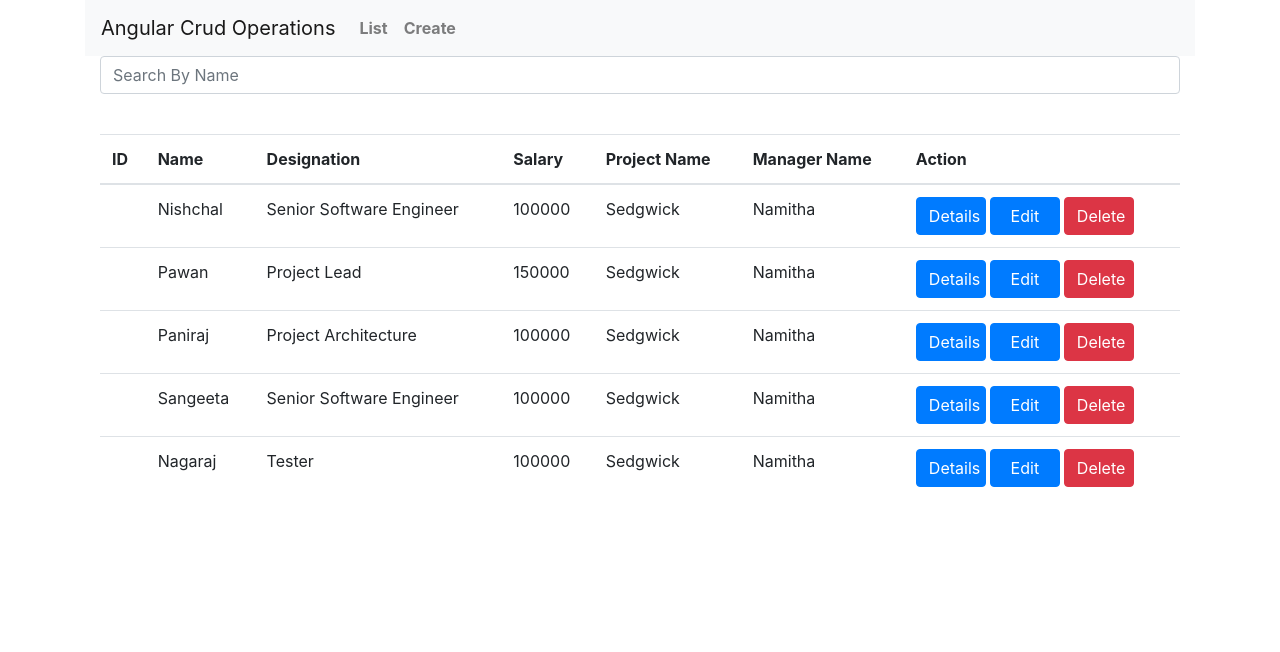
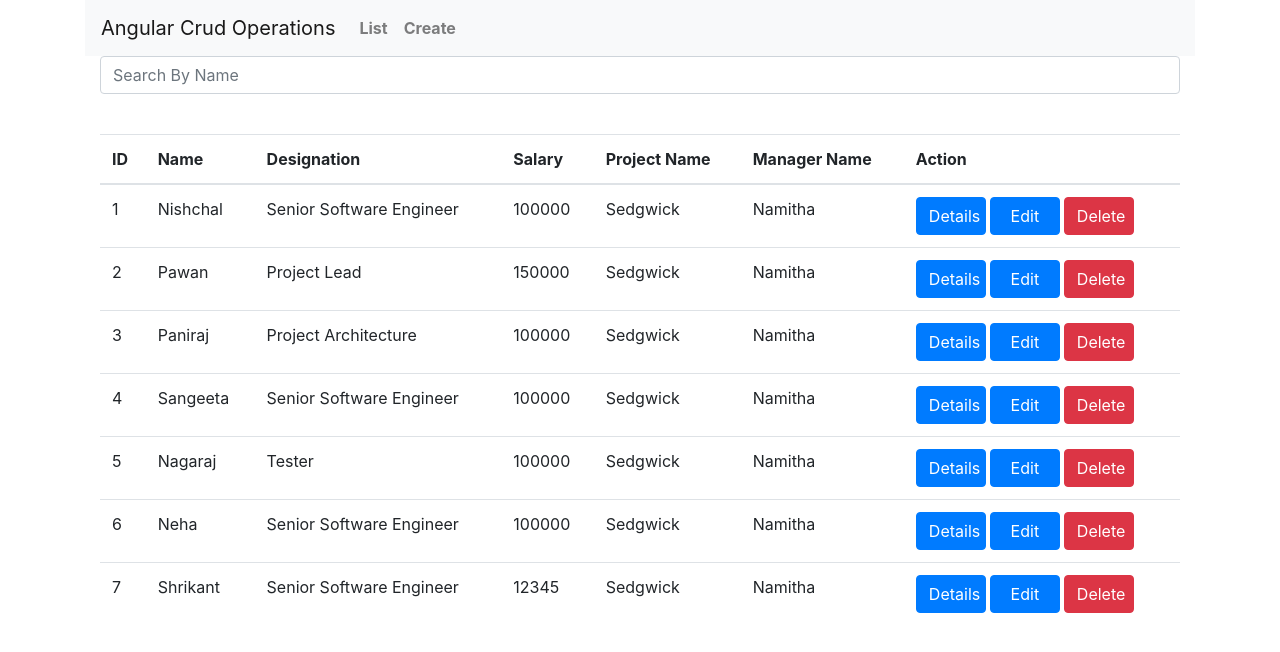
Before and after one commit to Nishchaljain/AngularCrudPractice, an Angular app: page /list in a window 1280 px wide. Shown: the top 652 px of the page. Built offline with nearby package versions, Linux system fonts and the light colour scheme; data requests are answered from the project's data file.

Commit message:
Implemented httpclient post example for inserting new employee

```diff
--- a/db.json
+++ b/db.json
@@ -39,6 +39,24 @@
       "empSalary": 100000,
       "empProjectName": "Sedgwick",
       "empManager": "Namitha"
+    },
+    {
+      "empId": 6,
+      "empName": "Neha",
+      "empDesignation": "Senior Software Engineer",
+      "empSalary": "100000",
+      "empProjectName": "Sedgwick",
+      "empManager": "Namitha",
+      "id": 6
+    },
+    {
+      "empId": 7,
+      "empName": "Shrikant",
+      "empDesignation": "Senior Software Engineer",
+      "empSalary": "12345",
+      "empProjectName": "Sedgwick",
+      "empManager": "Namitha",
+      "id": 7
     }
   ]
 }
--- a/src/app/employees/create-employee.component.ts
+++ b/src/app/employees/create-employee.component.ts
@@ -38,10 +38,18 @@ export class CreateEmployeeComponent implements OnInit {
   onSaveEmployee() {
 
     const paramempId = +this._activatedRoute.snapshot.params['id'];
-    const newEmployee = Object.assign({}, this.employee)
-    this._empService.insertEmployee(newEmployee, paramempId);
-    this.createEmployeeForm.reset();
-    this._router.navigate(['/list'])
+
+    this._empService.insertEmployee(this.employee, paramempId)
+      .subscribe((data: Employee) => {
+        console.log(data);
+        this.createEmployeeForm.reset();
+        this._router.navigate(['/list'])
+      },
+        (error: any) => {
+          console.log(error);
+
+        })
+
   }
 
 }
--- a/src/app/employees/employee.service.ts
+++ b/src/app/employees/employee.service.ts
@@ -5,7 +5,7 @@ import 'rxjs/add/observable/of';
 import 'rxjs/add/operator/delay';
 import { catchError } from 'rxjs/operators';
 import { ErrorObservable } from 'rxjs/observable/ErrorObservable';
-import { HttpClient, HttpErrorResponse } from '@angular/common/http';
+import { HttpClient, HttpErrorResponse, HttpHeaders } from '@angular/common/http';
 
 
 @Injectable({
@@ -89,14 +89,22 @@ export class EmployeeService {
     return this.employees.find(e => e.empId === empID);
   }
 
-  insertEmployee(employee: Employee, paramEmpId: number) {
+  insertEmployee(employee: Employee, paramEmpId: number): Observable<Employee> {
     if (paramEmpId === 0) {
-      this.employees.push(employee);
+      return this._httpClient.post<Employee>('http://localhost:3000/employees', employee, {
+        headers: new HttpHeaders({
+          'Content-Type': 'application/json'
+        })
+      }).pipe(catchError(this.handleError));
+
     } else {
       const foundIndex = this.employees.findIndex(e => e.empId == employee.empId);
       this.employees[foundIndex] = employee;
     }
   }
+
+  // This method is no longer in use as now we are handling the update logic in the insertEmployee method based on the emp id.
+  //If the empid is null we know its a new record or if its not null that means we need to update an existing record
 
   updateEmployee(employee: Employee) {
     const index = this.employees.findIndex(e => e.empId == employee.empId);
--- a/src/app/employees/list-employees.component.html
+++ b/src/app/employees/list-employees.component.html
@@ -20,8 +20,8 @@
                 </thead>
                 <tbody>
                     <tr *ngFor="let employee of filteredEmployees"
-                        [class.text-danger]="selectedEmployeeId ===employee.empId">
-                        <td>{{employee.empId}}</td>
+                        [class.text-danger]="selectedEmployeeId ===employee.id">
+                        <td>{{employee.id}}</td>
                         <td>{{employee.empName}}</td>
                         <td>{{employee.empDesignation}}</td>
                         <td>{{employee.empSalary}}</td>
```
